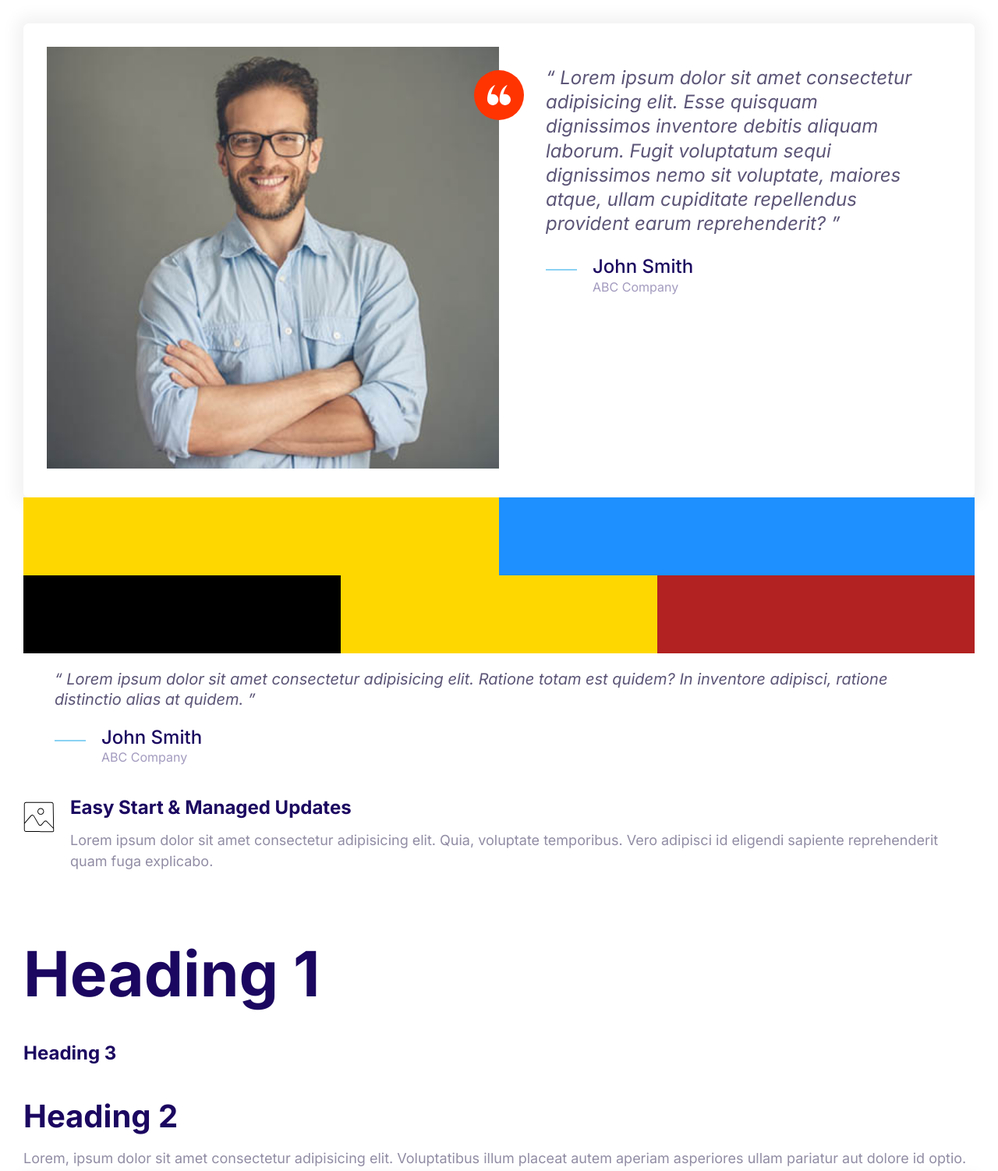
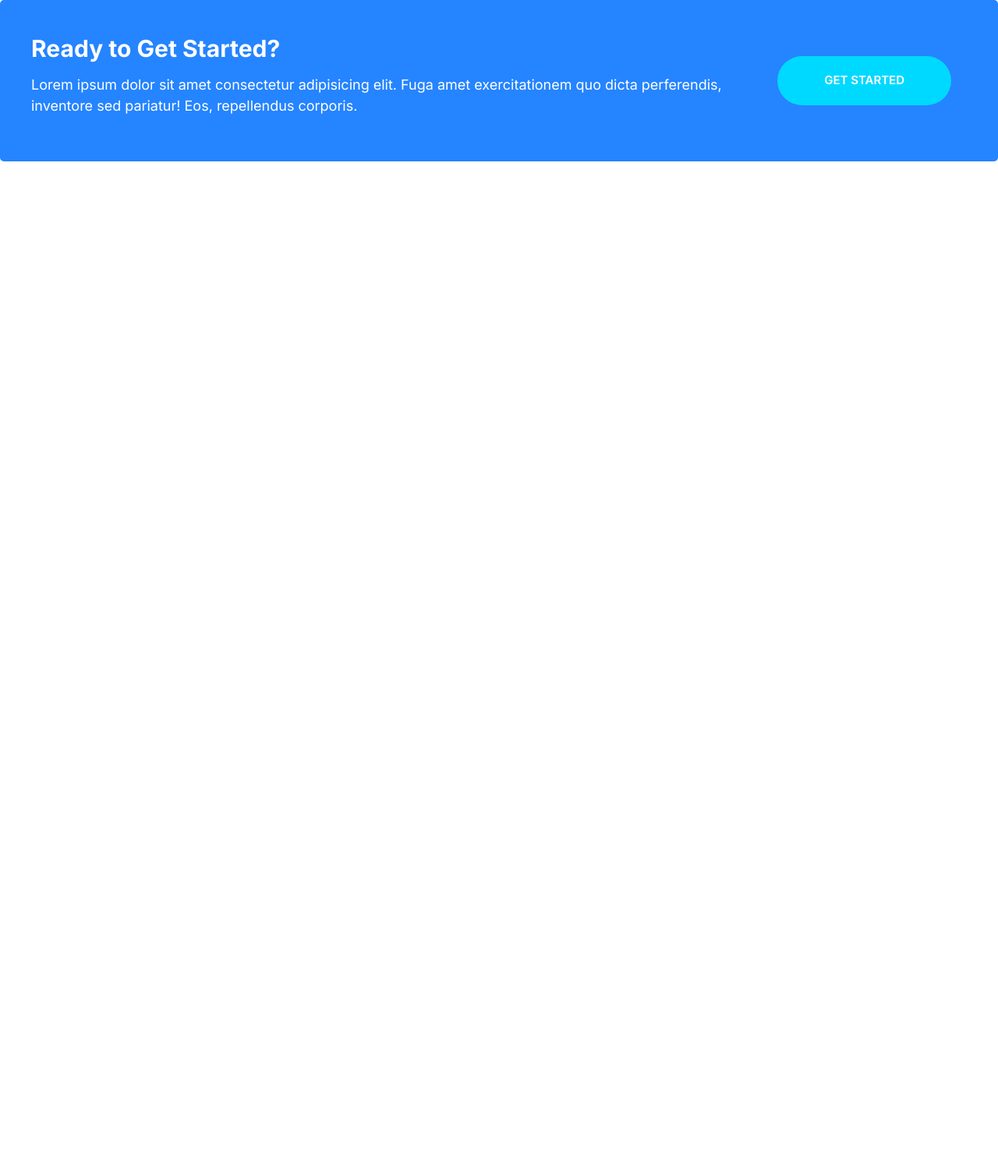
Before and after one commit to PhantomPWR/cwm-html-css-pt3, a plain HTML site: page index.html in a window 1280 px wide. Shown: the top 1502 px of the page at 78% size. After the commit the page ends 800 px from the top, so only its background shows below. Drawn offline with Linux system fonts and the light colour scheme.

Commit message:
Create callout component

```diff
--- a/css/styles.css
+++ b/css/styles.css
@@ -73,7 +73,6 @@ p {
 }
 
 /* Links */
-
 a {
 	text-decoration: none;
 }
@@ -247,6 +246,11 @@ a {
 .btn--outline:hover {
 	background: var(--color-headings);
 	color: white;
+}
+
+.btn--stretched {
+	padding-left: 6rem;
+	padding-right: 6rem;
 }
 
 .btn--block {
@@ -500,3 +504,38 @@ a {
 		margin-left: 6rem;
 	}
 }
+
+/* Callouts */
+.callout {
+	border-radius: 5px;
+	padding: 4rem;
+}
+.callout--primary {
+	background-color: var(--color-primary);
+	color: white;
+}
+.callout__heading {
+	color: white;
+	font-size: 3rem;
+	margin-top: 0;
+}
+.callout .btn {
+	align-self: center;
+	justify-self: center;
+}
+.callout__content {
+	text-align: center;
+}
+
+@media screen and (min-width: 768px) {
+	.callout .grid--cols-2 {
+		grid-template-columns: 1fr auto;
+	}
+	.callout__content {
+		text-align: left;
+	}
+	.callout .btn {
+		justify-self: start;
+		margin: 0 2rem;
+	}
+}
--- a/index.html
+++ b/index.html
@@ -13,133 +13,20 @@
 		<link rel="stylesheet" href="css/normalize.css" />
 		<link rel="stylesheet" href="css/styles.css" />
 	</head>
-	<body style="padding: 3rem">
-		<div class="card testimonial">
+	<body>
+		<div class="callout callout--primary">
 			<div class="grid grid--cols-2">
-				<div class="testimonial__image">
-					<img
-						src="images/testimonial.jpg"
-						alt="A happy smiling customer"
-					/>
-					<span class="icon-container icon-container--accent">
-						<svg class="icon icon--white icon--small">
-							<use xlink:href="/images/sprite.svg#quotes"></use>
-						</svg>
-					</span>
+				<div class="callout__content">
+					<h2 class="callout__heading">Ready to Get Started?</h2>
+					<p>
+						Lorem ipsum dolor sit amet consectetur adipisicing elit.
+						Fuga amet exercitationem quo dicta perferendis,
+						inventore sed pariatur! Eos, repellendus corporis.
+					</p>
 				</div>
-				<blockquote class="quote">
-					<p class="quote__text">
-						Lorem ipsum dolor sit amet consectetur adipisicing elit.
-						Esse quisquam dignissimos inventore debitis aliquam
-						laborum. Fugit voluptatum sequi dignissimos nemo sit
-						voluptate, maiores atque, ullam cupiditate repellendus
-						provident earum reprehenderit?
-					</p>
-					<footer>
-						<div class="media">
-							<div class="media__image">
-								<svg class="icon icon--primary quote__line">
-									<use
-										xlink:href="/images/sprite.svg#line"
-									></use>
-								</svg>
-							</div>
-							<div class="media__body">
-								<h3 class="media__title quote__author">
-									John Smith
-								</h3>
-								<p class="quote__company">ABC Company</p>
-							</div>
-						</div>
-					</footer>
-				</blockquote>
-			</div>
-		</div>
-		<div class="grid grid--cols-2">
-			<div style="height: 100px; background: gold"></div>
-			<div style="height: 100px; background: dodgerblue"></div>
-		</div>
-		<div class="grid grid--cols-3">
-			<div style="height: 100px; background: black"></div>
-			<div style="height: 100px; background: gold"></div>
-			<div style="height: 100px; background: firebrick"></div>
-		</div>
-		<blockquote class="quote">
-			<p class="quote__text">
-				Lorem ipsum dolor sit amet consectetur adipisicing elit. Ratione
-				totam est quidem? In inventore adipisci, ratione distinctio
-				alias at quidem.
-			</p>
-			<footer>
-				<div class="media">
-					<div class="media__image">
-						<svg class="icon icon--primary quote__line">
-							<use xlink:href="/images/sprite.svg#line"></use>
-						</svg>
-					</div>
-					<div class="media__body">
-						<h3 class="media__title quote__author">John Smith</h3>
-						<p class="quote__company">ABC Company</p>
-					</div>
-				</div>
-			</footer>
-		</blockquote>
-		<!-- .media>.media__image+.media__body -->
-		<div class="media">
-			<div class="media__image">
-				<svg class="icon icon--primary">
-					<use xlink:href="/images/sprite.svg#snap"></use>
-				</svg>
-			</div>
-			<div class="media__body">
-				<h3 class="media__title">Easy Start & Managed Updates</h3>
-				<p>
-					Lorem ipsum dolor sit amet consectetur adipisicing elit.
-					Quia, voluptate temporibus. Vero adipisci id eligendi
-					sapiente reprehenderit quam fuga explicabo.
-				</p>
-			</div>
-		</div>
-
-		<!-- h${Heading $}*3 -->
-		<h1>Heading 1</h1>
-		<h3>Heading 3</h3>
-		<h2>Heading 2</h2>
-		<p>
-			Lorem, ipsum dolor sit amet consectetur adipisicing elit.
-			Voluptatibus illum placeat autem aperiam asperiores ullam pariatur
-			aut dolore id optio.
-		</p>
-		<div class="plan plan--popular">
-			<div class="card card--secondary">
-				<header class="card__header">
-					<h3 class="plan__name">Entry</h3>
-					<span class="plan__price">$14</span>
-					<span class="plan__billing-cycle">/month</span>
-					<span class="badge badge--secondary badge--small"
-						>10% Off</span
-					>
-					<span class="plan__description"
-						>Easy start on the cloud</span
-					>
-				</header>
-				<div class="card__body">
-					<ul class="list list--tick">
-						<li class="list__item">Unlimited Websites</li>
-						<li class="list__item">Unlimited Bandwidth</li>
-						<li class="list__item">100 GB SSD Storage</li>
-						<li class="list__item">3 GB RAM</li>
-					</ul>
-					<button class="btn btn--outline btn--block">Buy Now</button>
-				</div>
-			</div>
-		</div>
-		<div class="card card--primary">
-			<header class="card__header">Card Title</header>
-			<div class="card__body">
-				Lorem ipsum dolor, sit amet consectetur adipisicing elit.
-				Architecto sed officiis similique doloribus ipsa. Alias vero
-				quae qui in consequuntur!
+				<a href="#" class="btn btn--secondary btn--stretched"
+					>Get Started</a
+				>
 			</div>
 		</div>
 	</body>
```
Also changed, not shown: components/callouts.html (added, +13 -0 lines).
